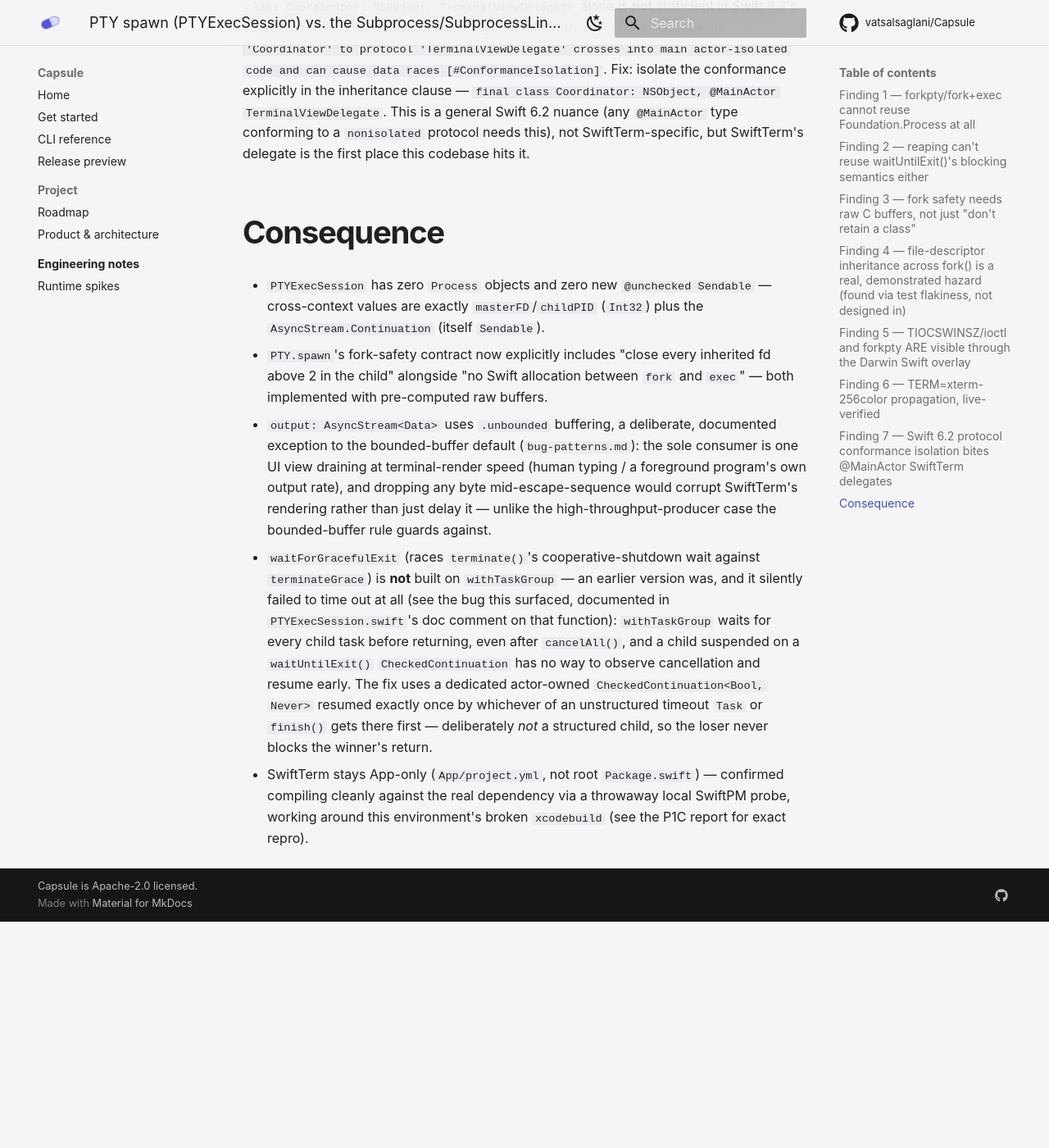
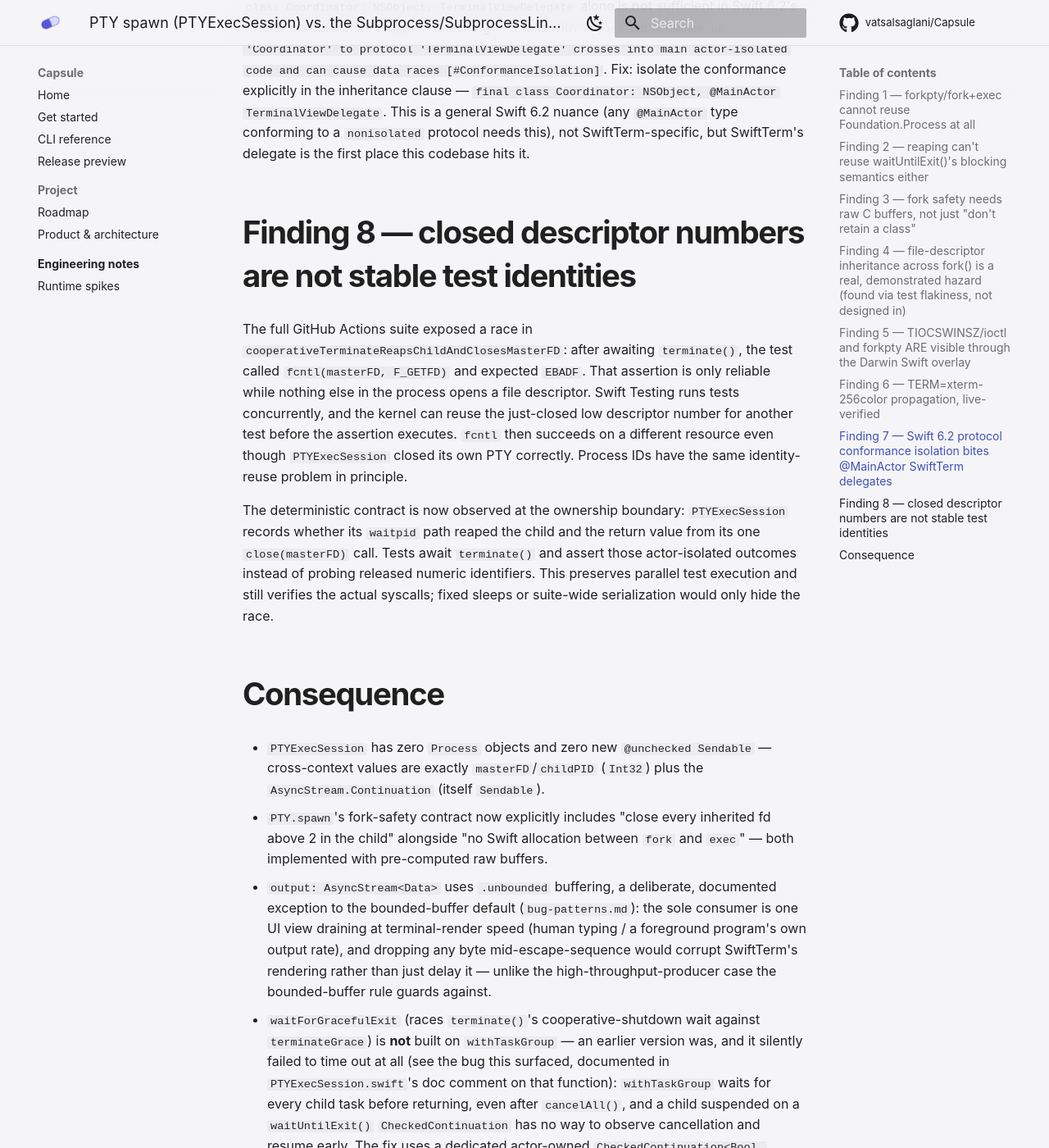
Before and after one commit to vatsalsaglani/Capsule, an MkDocs documentation site: the page built from docs/learnings/2026-07-13-pty-spawn-vs-subprocess.md, in a window 1280 px wide and 1400 px high, scrolled down 4989 px. Shown: the whole window at 82% size. Built offline with MkDocs 1.6.1 and Material for MkDocs 9.7.7, drawn with Linux system fonts in a browser that asks for light colours; comment, search, counter and statistics services are not loaded; before the commit the page ends 6113 px from its top, so only the background shows below that; some of the changed text lies outside the part shown.

```diff
--- a/docs/learnings/2026-07-13-pty-spawn-vs-subprocess.md
+++ b/docs/learnings/2026-07-13-pty-spawn-vs-subprocess.md
@@ -158,6 +158,26 @@ general Swift 6.2 nuance (any `@MainActor` type conforming to a
 `nonisolated` protocol needs this), not SwiftTerm-specific, but SwiftTerm's
 delegate is the first place this codebase hits it.
 
+## Finding 8 — closed descriptor numbers are not stable test identities
+
+The full GitHub Actions suite exposed a race in
+`cooperativeTerminateReapsChildAndClosesMasterFD`: after awaiting
+`terminate()`, the test called `fcntl(masterFD, F_GETFD)` and expected
+`EBADF`. That assertion is only reliable while nothing else in the process
+opens a file descriptor. Swift Testing runs tests concurrently, and the
+kernel can reuse the just-closed low descriptor number for another test
+before the assertion executes. `fcntl` then succeeds on a different resource
+even though `PTYExecSession` closed its own PTY correctly. Process IDs have
+the same identity-reuse problem in principle.
+
+The deterministic contract is now observed at the ownership boundary:
+`PTYExecSession` records whether its `waitpid` path reaped the child and the
+return value from its one `close(masterFD)` call. Tests await `terminate()`
+and assert those actor-isolated outcomes instead of probing released numeric
+identifiers. This preserves parallel test execution and still verifies the
+actual syscalls; fixed sleeps or suite-wide serialization would only hide the
+race.
+
 ## Consequence
 
 - `PTYExecSession` has zero `Process` objects and zero new `@unchecked
@@ -184,6 +204,9 @@ delegate is the first place this codebase hits it.
   resumed exactly once by whichever of an unstructured timeout `Task` or
   `finish()` gets there first — deliberately *not* a structured child, so
   the loser never blocks the winner's return.
+- Teardown tests assert actor-recorded `waitpid`/`close` outcomes. Never use
+  an old PID or fd number as a stable post-release identity in a parallel
+  process; the kernel may have already reused it.
 - SwiftTerm stays App-only (`App/project.yml`, not root `Package.swift`) —
   confirmed compiling cleanly against the real dependency via a throwaway
   local SwiftPM probe, working around this environment's broken
```
Also changed, not shown: AGENTS.md (+2 -1 lines), docs/learnings/2026-07-14-foundation-process-stream-exit.md (added, +58 -0 lines), docs/learnings/README.md (+2 -1 lines), 7 other files.
